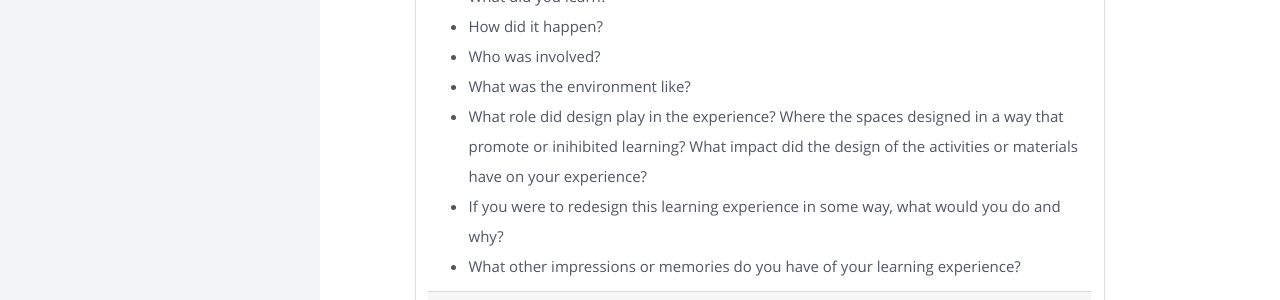
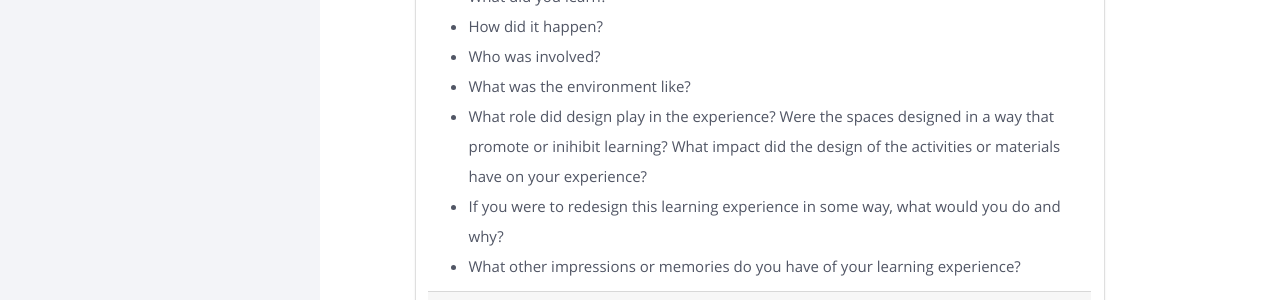
Before and after one commit to UCLALibrary/foundations, a Jekyll site: the page built from modules/start/_posts/2000-01-03-memorable-meaningful-transformative.html, in a window 1280 px wide. Shown: the part 673-973 px from the top of the page. Built offline with Jekyll 4.4.1, drawn with Linux system fonts in a browser that asks for light colours; nearby versions of some CDN libraries.

Commit message:
Update 2000-01-03-memorable-meaningful-transformative.html
row 21 had two grammatical issues

```diff
--- a/modules/start/_posts/2000-01-03-memorable-meaningful-transformative.html
+++ b/modules/start/_posts/2000-01-03-memorable-meaningful-transformative.html
@@ -18,7 +18,7 @@ title: Learning Reflections
         <li>How did it happen?</li>
         <li>Who was involved?</li>
         <li>What was the environment like?</li>
-		<li>What role did design play in the experience? Where the spaces designed in a way that promote or inihibited learning? What impact did the design of the activities or materials have on your experience?</li>
+		<li>What role did design play in the experience? Were the spaces designed in a way that promote or inihibit learning? What impact did the design of the activities or materials have on your experience?</li>
 		<li>If you were to redesign this learning experience in some way, what would you do and why?</li>
         <li>What other impressions or memories do you have of your learning experience?</li>
     </ul>
```
